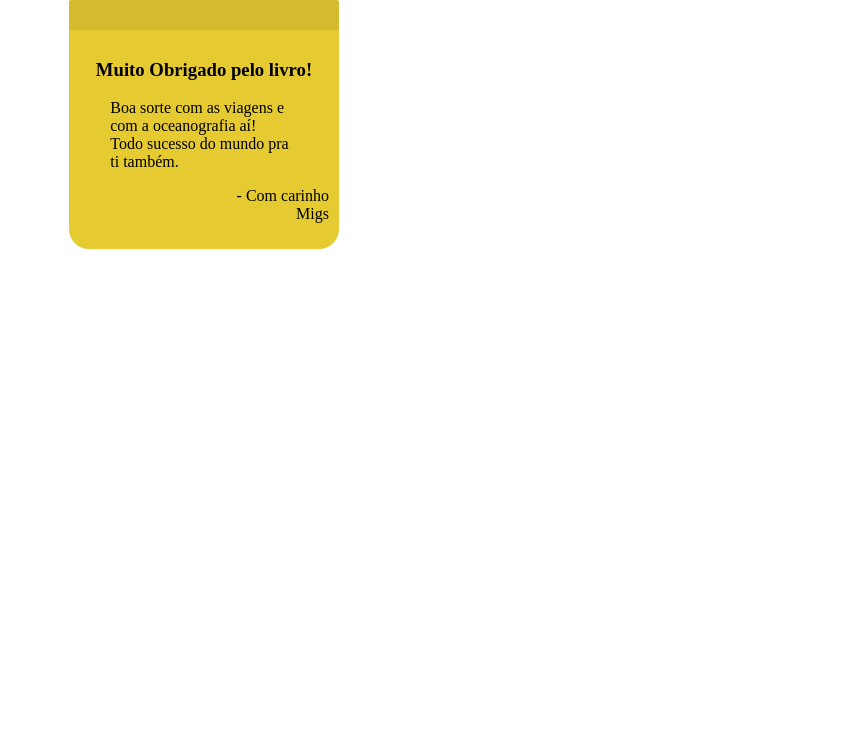
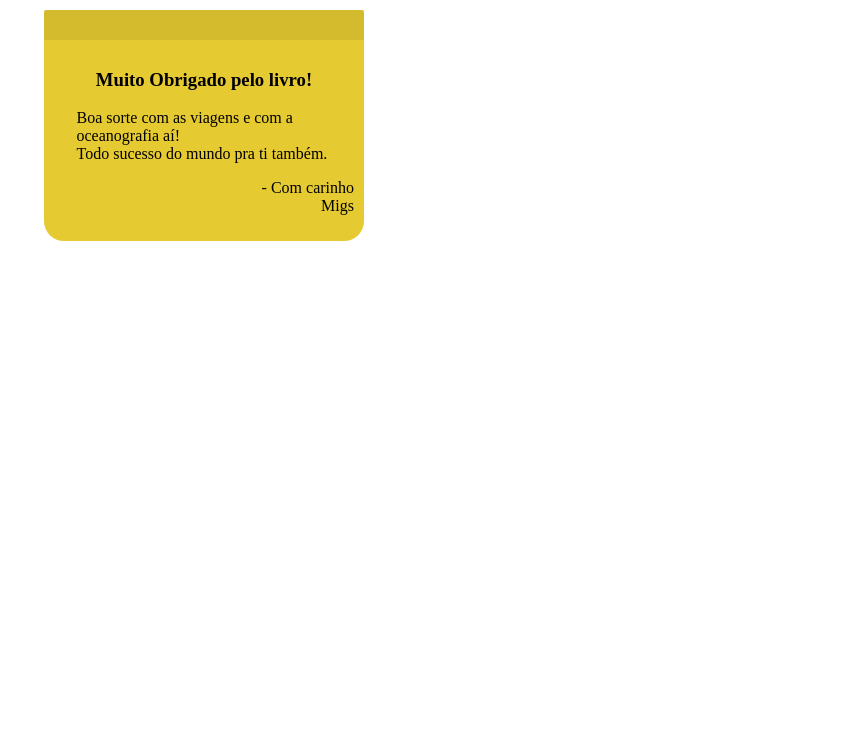
Before and after one commit to Migs2312/thankYou, a plain HTML site: page index.html in a window 1280 px wide. Shown: the top 741 px of the page, without its empty margins (436-1280 px from the left). Drawn offline with Linux system fonts and the light colour scheme.

Commit message:
Add files via upload

```diff
--- a/style.css
+++ b/style.css
@@ -38,6 +38,7 @@ body{
 }
 #thankYou{
     width:fit-content;
+    margin:10px;
 }
 #sticker{
     background-color: rgb(212, 187, 45);
@@ -54,12 +55,15 @@ body{
     border-bottom-right-radius: 20px;
     border-bottom-left-radius: 20px;
     padding:10px;
-    width:250px;
+    width:300px;
 }
 #note p{
     align-self: end;
     text-align: end;
 }
 #note div{
-    width:75%;
+    width:85%;
 }
+#note h2{
+    text-align: center;
+}
```
